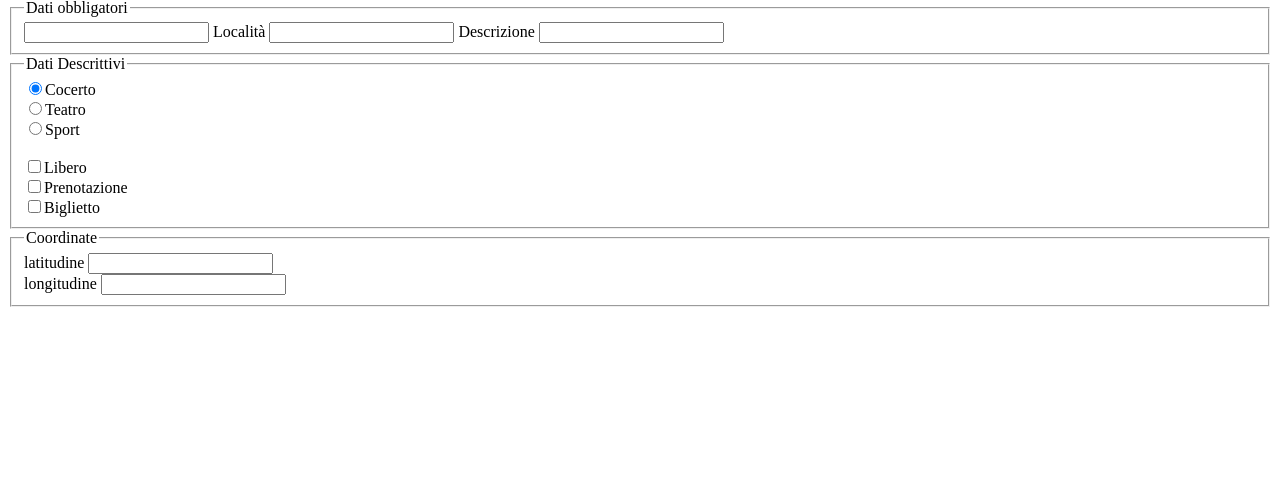
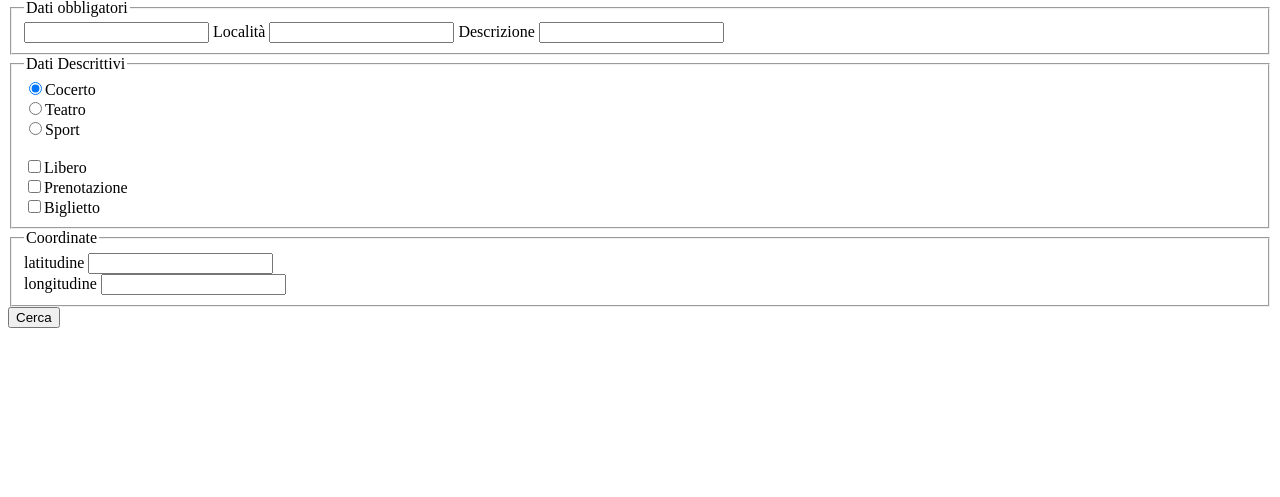
Before and after one commit to quellobravo/crud-php, a PHP site: page /formInserimento.php in a window 1280 px wide. Shown: the part 81-578 px from the top of the page. Run offline with PHP 8.4, Linux system fonts and the light colour scheme.

Commit message:
Update formInserimento.php

```diff
--- a/formInserimento.php
+++ b/formInserimento.php
@@ -30,6 +30,7 @@
 				<label for="lat">latitudine</label> <input type="text" name="lat" id="lat"><br>
 				<label for="lon">longitudine</label> <input type="text" name="lon" id="lon">
 			</fieldset>
+			<input type="submit" value="Cerca">
 		</form>
 	</body>
 </html>
```
